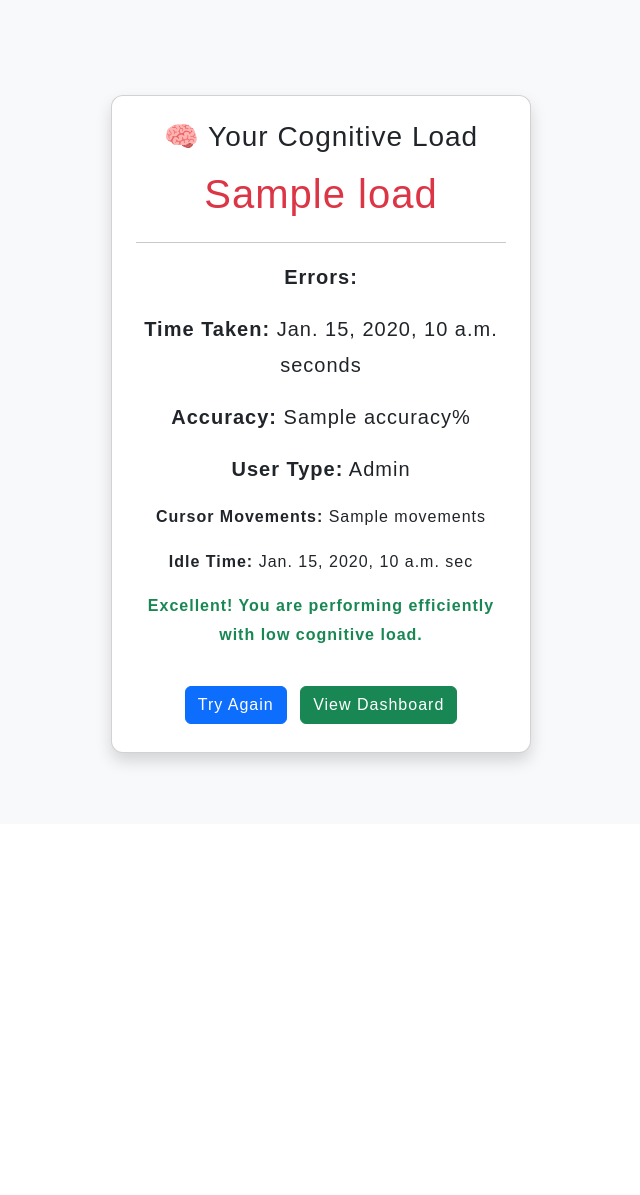
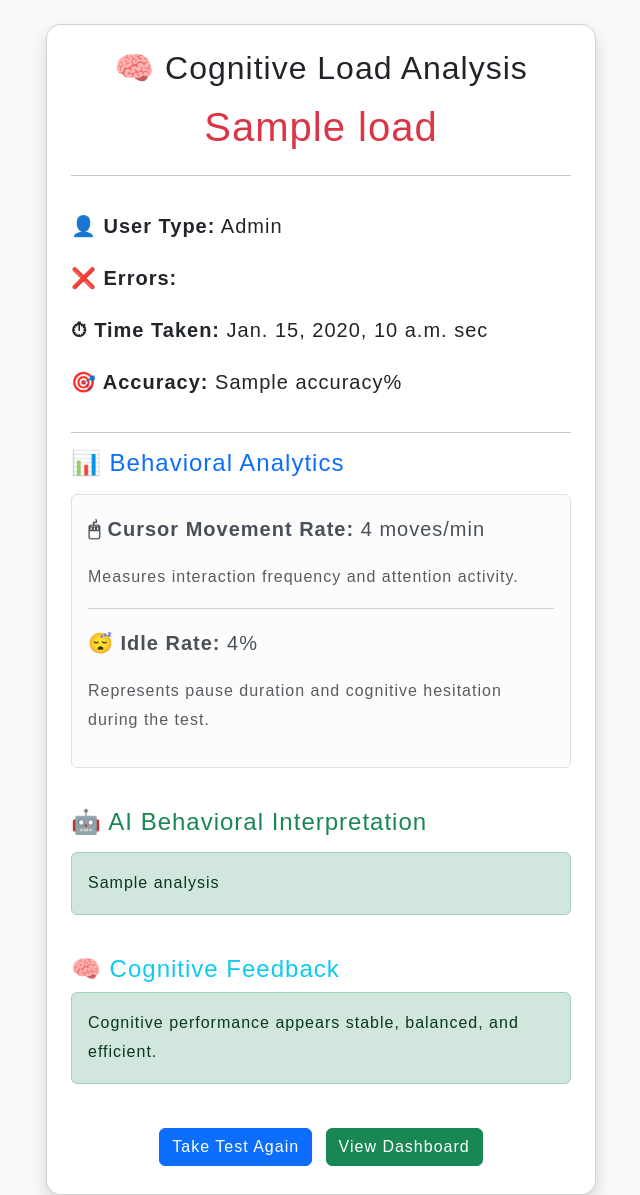
Before and after one commit to Manushree-S/Cognitive-Load-Detector, a Django app: template templates/result.html in a window 1280 px wide. Shown: the part 62-1257 px from the top of the page, without its empty margins (319-959 px from the left). Before the commit the page ends 831 px from the top, so only its background shows below. Run offline with Django 5.2, Linux system fonts and the light colour scheme; the template is opened without the code that fills it: most values are stand-ins (such as "Sample title", 1, 10 or a date in 2020); some web fonts are replaced.

Commit message:
Updated cognitive analytics dashboard and UI

```diff
--- a/templates/result.html
+++ b/templates/result.html
@@ -4,60 +4,155 @@
 
 {% block content %}
 
-<div class="container d-flex justify-content-center align-items-center" style="height: 100vh;">
+<div class="container d-flex justify-content-center align-items-center"
+     style="min-height: 100vh;">
 
-    <div class="card shadow p-4 text-center" style="width: 420px; border-radius: 12px;">
+    <div class="card shadow p-4"
+         style="width: 550px; border-radius: 15px;">
 
-        <h3 class="mb-3">🧠 Your Cognitive Load</h3>
+        <!-- TITLE -->
+        <h2 class="text-center mb-3">
+            🧠 Cognitive Load Analysis
+        </h2>
 
-        <!-- LOAD COLOR (keep this as-is for visual clarity) -->
-        <h1 class="
-            {% if load == 'Low' %}text-success
-            {% elif load == 'Medium' %}text-warning
-            {% else %}text-danger
-            {% endif %}
-        ">
-            {{ load }}
-        </h1>
+        <!-- LOAD -->
+        <div class="text-center">
+
+            <h1 class="
+                {% if load == 'Low' %}
+                    text-success
+                {% elif load == 'Medium' %}
+                    text-warning
+                {% else %}
+                    text-danger
+                {% endif %}
+            ">
+                {{ load }}
+            </h1>
+
+        </div>
 
         <hr>
 
-        <!-- BASIC DATA -->
-        <p class="fs-5"><b>Errors:</b> {{ errors }}</p>
-        <p class="fs-5"><b>Time Taken:</b> {{ time }} seconds</p>
-        <p class="fs-5"><b>Accuracy:</b> {{ accuracy }}%</p>
+        <!-- BASIC METRICS -->
+        <div class="mt-3">
 
-        <!-- USER TYPE -->
-        <p class="fs-5"><b>User Type:</b> {{ user_type|title }}</p>
+            <p class="fs-5">
+                <b>👤 User Type:</b>
+                {{ user_type|title }}
+            </p>
 
-        <!-- BEHAVIOR DATA -->
-        <p class="fs-6"><b>Cursor Movements:</b> {{ movements }}</p>
-        <p class="fs-6"><b>Idle Time:</b> {{ idle_time }} sec</p>
+            <p class="fs-5">
+                <b>❌ Errors:</b>
+                {{ errors }}
+            </p>
 
-        <!-- 🧠 FEEDBACK (ALL GREEN ✅) -->
+            <p class="fs-5">
+                <b>⏱ Time Taken:</b>
+                {{ time }} sec
+            </p>
+
+            <p class="fs-5">
+                <b>🎯 Accuracy:</b>
+                {{ accuracy }}%
+            </p>
+
+        </div>
+
+        <hr>
+
+        <!-- REALISTIC BEHAVIORAL METRICS -->
+        <h4 class="mb-3 text-primary">
+            📊 Behavioral Analytics
+        </h4>
+
+        <div class="alert alert-light border">
+
+            <p class="fs-5">
+                <b>🖱 Cursor Movement Rate:</b>
+                {{ movement_rate }} moves/min
+            </p>
+
+            <p class="text-muted">
+                Measures interaction frequency and attention activity.
+            </p>
+
+            <hr>
+
+            <p class="fs-5">
+                <b>😴 Idle Rate:</b>
+                {{ idle_rate }}%
+            </p>
+
+            <p class="text-muted">
+                Represents pause duration and cognitive hesitation during the test.
+            </p>
+
+        </div>
+
+        <!-- AI ANALYSIS -->
+        <h4 class="mt-4 mb-3 text-success">
+            🤖 AI Behavioral Interpretation
+        </h4>
+
+        <div class="alert alert-success">
+
+            {{ analysis }}
+
+        </div>
+
+        <!-- LOAD FEEDBACK -->
+        <h4 class="mt-4 mb-2 text-info">
+            🧠 Cognitive Feedback
+        </h4>
+
         {% if load == "High" %}
-        <p class="text-success fw-bold">
-            High cognitive load detected. Consider taking short breaks and reducing distractions to improve performance.
-        </p>
+
+        <div class="alert alert-danger">
+
+            High cognitive load detected.
+            Performance patterns suggest increased mental effort,
+            distraction, or processing difficulty.
+
+        </div>
+
         {% elif load == "Medium" %}
-        <p class="text-success fw-bold">
-            Moderate cognitive load. Try maintaining better focus and accuracy for improved results.
-        </p>
+
+        <div class="alert alert-warning">
+
+            Moderate cognitive load observed.
+            Improved focus and reduced distractions may enhance performance.
+
+        </div>
+
         {% else %}
-        <p class="text-success fw-bold">
-            Excellent! You are performing efficiently with low cognitive load.
-        </p>
+
+        <div class="alert alert-success">
+
+            Cognitive performance appears stable,
+            balanced, and efficient.
+
+        </div>
+
         {% endif %}
 
         <!-- BUTTONS -->
-        <div class="mt-3">
-            <a href="{% url 'test' %}" class="btn btn-primary m-1">
-                Try Again
+        <div class="text-center mt-4">
+
+            <a href="{% url 'test' %}"
+               class="btn btn-primary m-1">
+
+                Take Test Again
+
             </a>
 
-            <a href="{% url 'dashboard' %}" class="btn btn-success m-1">
+            <a href="{% url 'dashboard' %}"
+               class="btn btn-success m-1">
+
                 View Dashboard
+
             </a>
+
         </div>
 
     </div>
--- a/templates/test.html
+++ b/templates/test.html
@@ -226,4 +226,4 @@ window.onload = () => {
 };
 </script>
 
-{% endblock %}
+{% endblock %};
```
Also changed, not shown: templates/dashboard.html (+109 -17 lines), testapp/models.py (+18 -7 lines), testapp/views.py (+222 -36 lines), testapp/migrations/0005_testresult_idle_rate_testresult_movement_rate.py (added).
